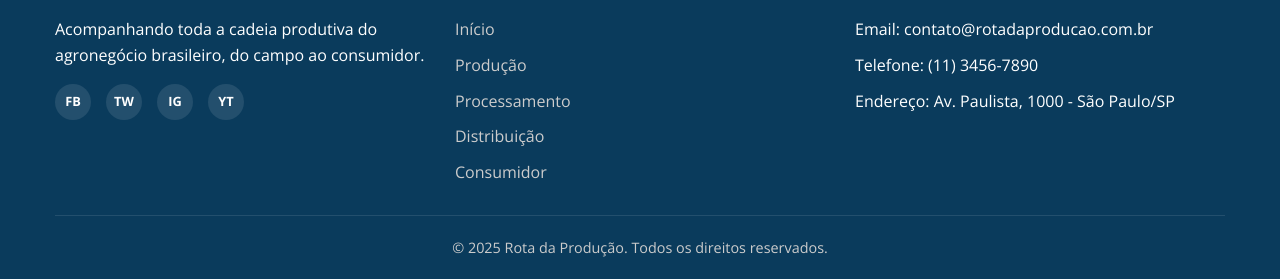
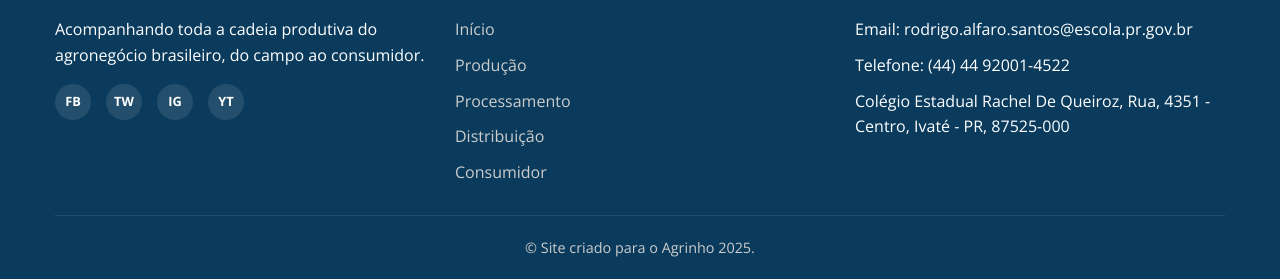
Before and after one commit to RADSFC24/agrinhorotas, a plain HTML site: page pages/consumidor.html in a window 1280 px wide. Shown: the part 2594-2873 px from the top of the page. Drawn offline with nearby package versions, Linux system fonts and the light colour scheme.

Commit message:
Add files via upload

```diff
--- a/pages/consumidor.html
+++ b/pages/consumidor.html
@@ -234,14 +234,14 @@
                 <div class="footer-column">
                     <h3>Contato</h3>
                     <ul>
-                        <li>Email: contato@rotadaproducao.com.br</li>
-                        <li>Telefone: (11) 3456-7890</li>
-                        <li>Endereço: Av. Paulista, 1000 - São Paulo/SP</li>
+                        <li>Email: rodrigo.alfaro.santos@escola.pr.gov.br</li>
+                        <li>Telefone: (44) 44 92001-4522</li>
+                        <li>Colégio Estadual Rachel De Queiroz, Rua, 4351 - Centro, Ivaté - PR, 87525-000</li>
                     </ul>
                 </div>
             </div>
             <div class="copyright">
-                <p>&copy; 2025 Rota da Produção. Todos os direitos reservados.</p>
+                <p>&copy; Site criado para o Agrinho 2025.</p>
             </div>
         </div>
     </footer>
```
Also changed, not shown: pages/distribuicao.html (+4 -4 lines), pages/processamento.html (+4 -4 lines), pages/producao.html (+6 -6 lines).
